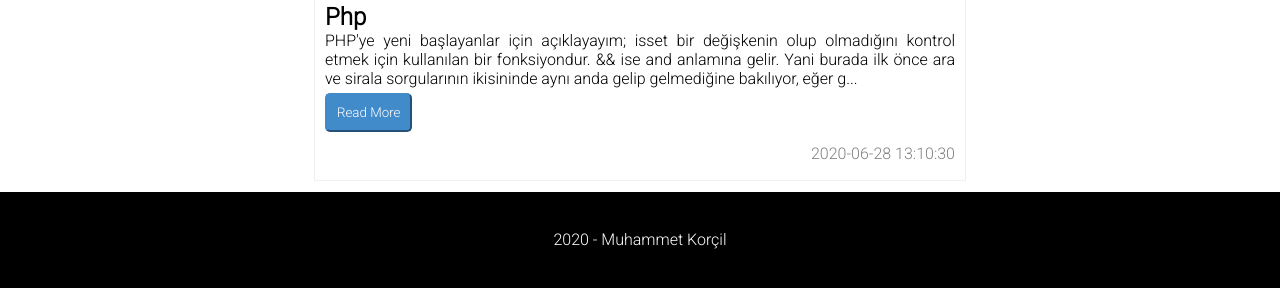
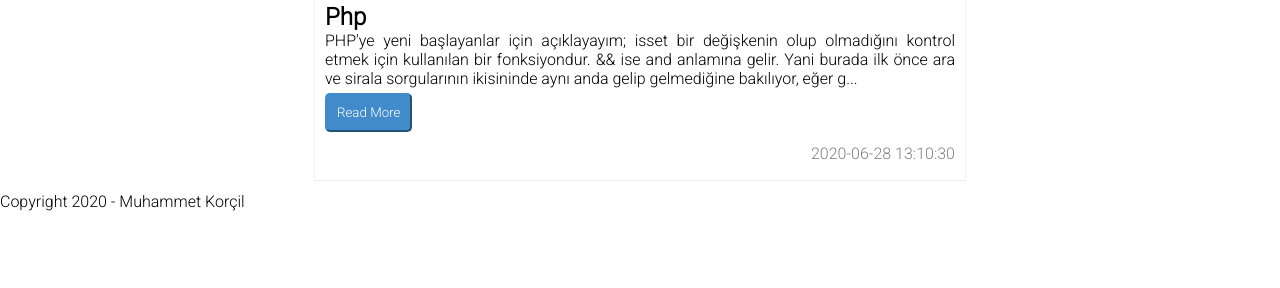
Before and after one commit to korcilm/blog-sitesi, a PHP site: page / in a window 1280 px wide. Shown: the part 2509-2797 px from the top of the page. After the commit the page ends 2720 px from the top, so only its background shows below. Run offline with PHP 8.4, Linux system fonts and the light colour scheme; data comes from the database, SQL or seed files in the repository; some libraries are stand-ins or nearby versions.

Commit message:
Update footer.php

```diff
--- a/footer.php
+++ b/footer.php
@@ -1,13 +1,10 @@
-<!--footer-->
-<!-- End Grid -->
-</div>
-
-<!-- End Page Container -->
-</div>
-
-<footer >
-    <p> <a href="about.php" target="_blank">2020 - Muhammet Korçil</a></p>
-  </footer>
+<div id="footer" class="py-5 bg-dark text-white text-center mt-5"><a href="about.php" target="_blank">Copyright 2020 - Muhammet Korçil </a></div>
+<!-- All Javascript Plugins  -->
+<script type="text/javascript" src="js/jquery.min.js"></script>
+<script type="text/javascript" src="js/plugin.js"></script>
+<!-- Main Javascript File  -->
+<script type="text/javascript" src="js/scripts.js"></script>
+<script src="https://kit.fontawesome.com/26782133be.js"></script>
 
 </body>
 </html>
```
